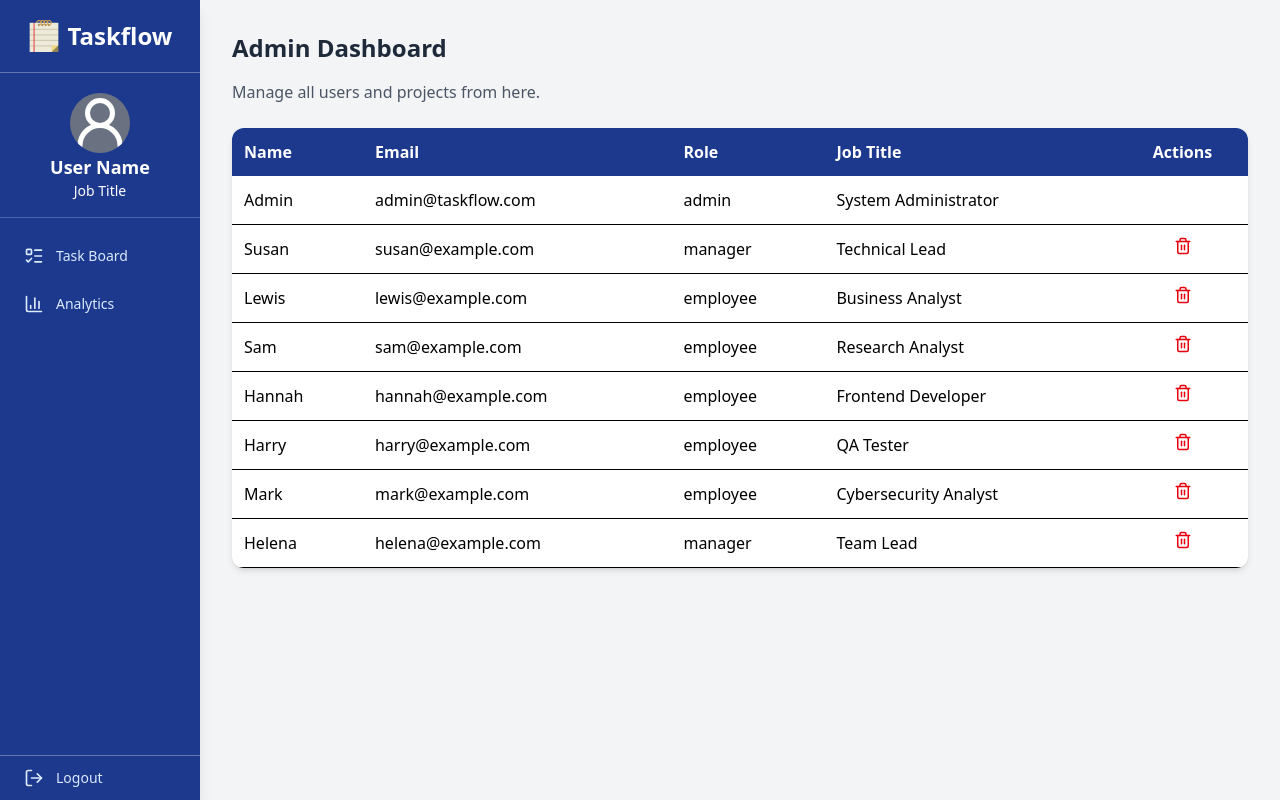
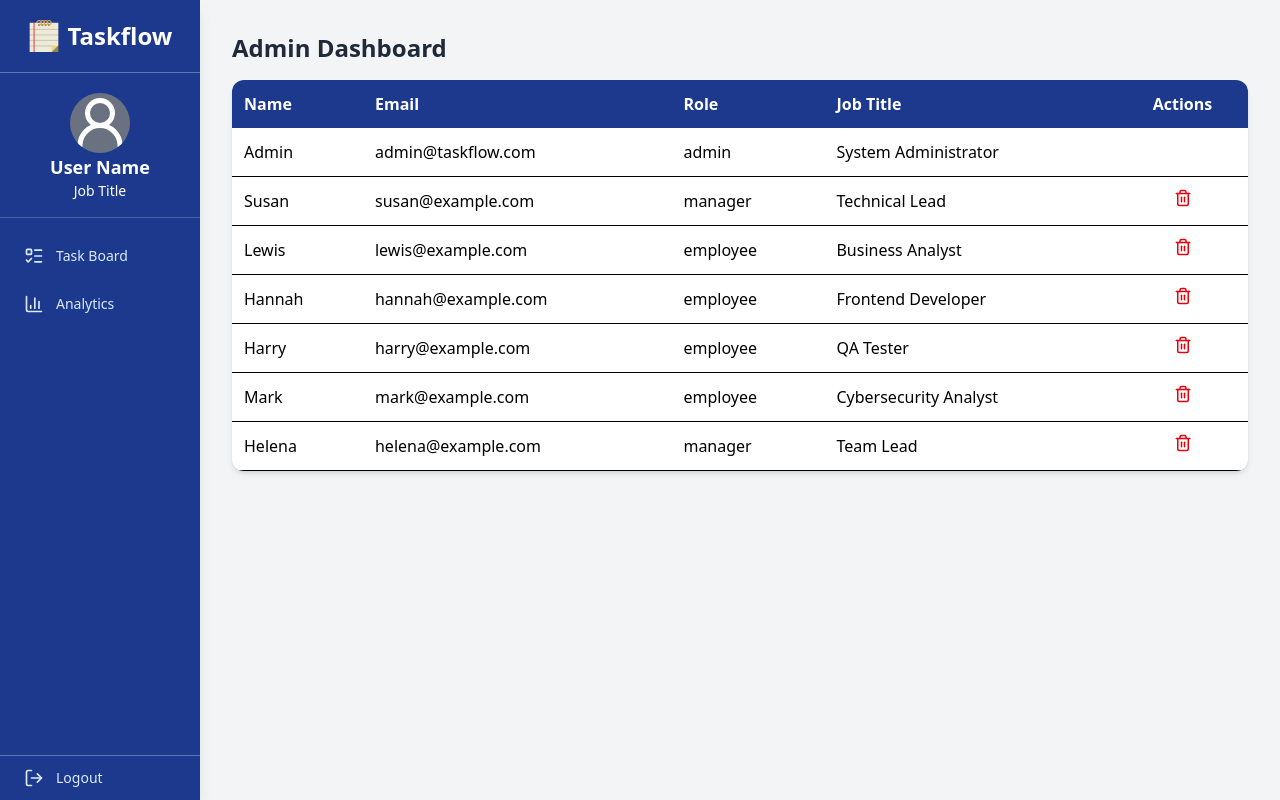
Before and after one commit to SreelakshmiTRaj/TaskFlow-App, a React (Vite) app: page /admin-dashboard in a window 1280 px wide. Built offline with nearby package versions, Linux system fonts and the light colour scheme; data requests are answered from the project's data file.

Commit message:
Committing wih comments

```diff
--- a/db.json
+++ b/db.json
@@ -22,14 +22,6 @@
       "email": "lewis@example.com",
       "password": "Lewis@7890",
       "jobTitle": "Business Analyst",
-      "role": "employee"
-    },
-    {
-      "id": "dbe9a14a-020a-4c41-8ee1-de96d3e9b69f",
-      "name": "Sam",
-      "email": "sam@example.com",
-      "password": "Sam@12345",
-      "jobTitle": "Research Analyst",
       "role": "employee"
     },
     {
--- a/src/pages/Admin/AdminDashboard.tsx
+++ b/src/pages/Admin/AdminDashboard.tsx
@@ -49,9 +49,6 @@ const AdminDashboard = () => {
 
       <div className="flex-1 p-8">
         <h1 className="text-2xl font-bold text-gray-800 mb-4">Admin Dashboard</h1>
-        <p className="text-gray-600 mb-6">
-          Manage all users and projects from here.
-        </p>
 
         <div className="overflow-x-auto bg-white shadow-md rounded-xl">
           <table className="min-w-full border-collapse">
```
